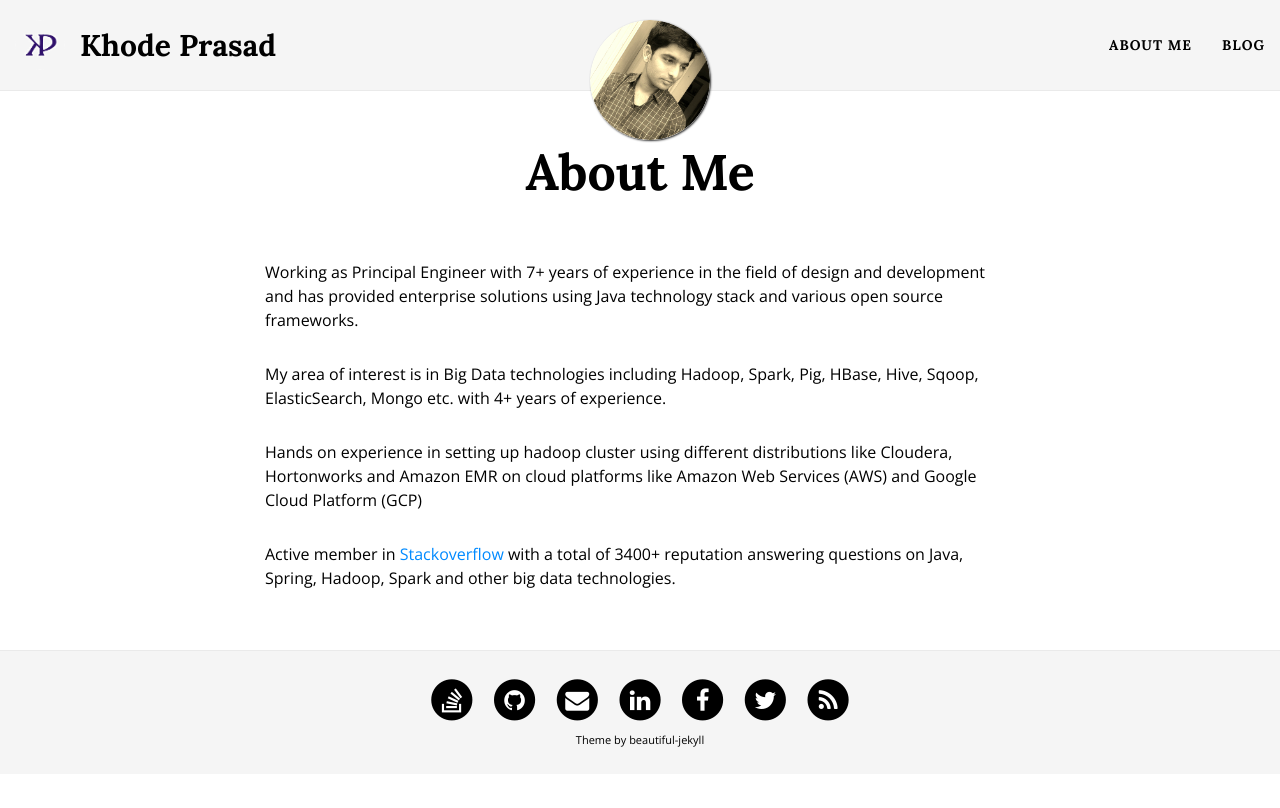
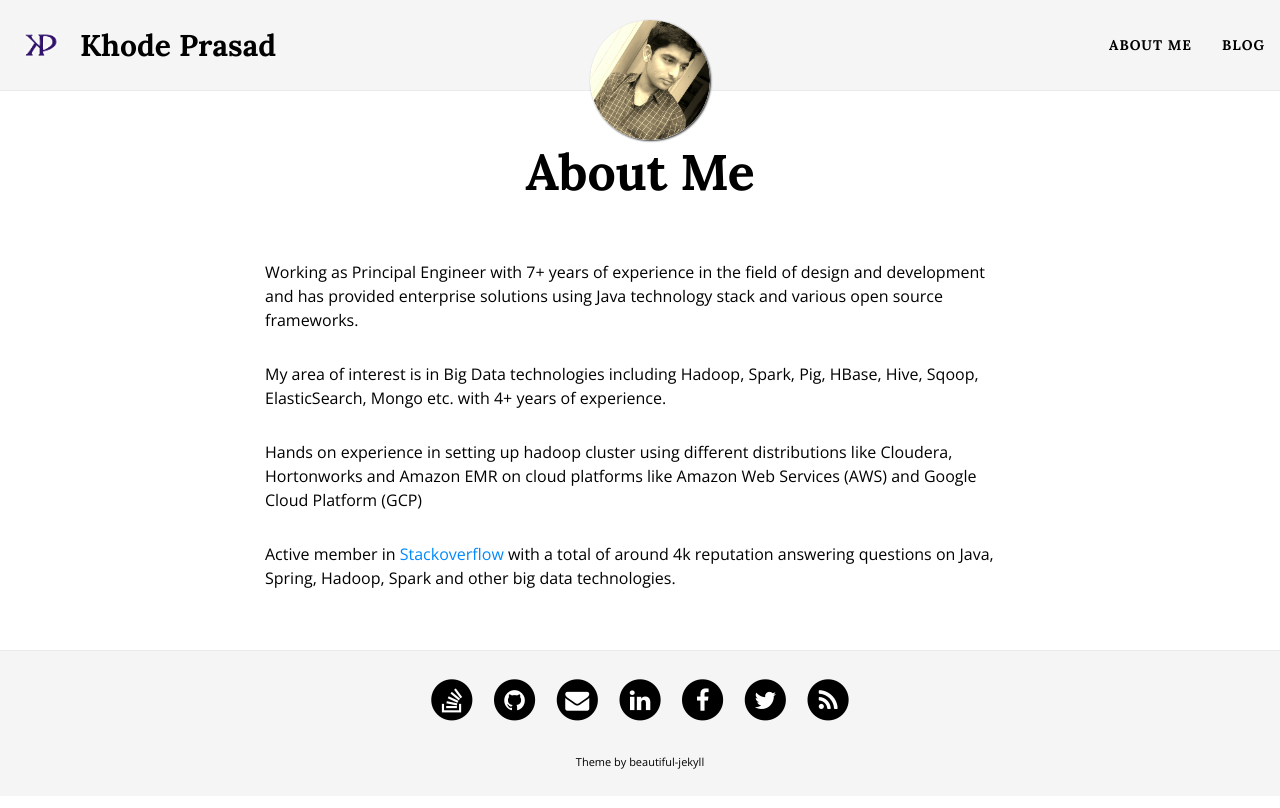
Before and after one commit to khodeprasad/khodeprasad.github.io, a Jekyll site: the page built from aboutme.md, in a window 1280 px wide. Shown: the top 808 px of the page. Built offline with Jekyll 4.4.1, drawn with Linux system fonts in a browser that asks for light colours; nearby versions of some CDN libraries; some of the changed lines change nothing that is shown.

Commit message:
Minor changes

```diff
--- a/_config.yml
+++ b/_config.yml
@@ -11,13 +11,11 @@
 #url: "http://username.github.io/projectname"
 #baseurl: "/projectname"
 
-# Of course don't forget to change the username and projectname to YOUR username and project
-
 # Name of website
 title: Khode Prasad
 
 # Short description of your site
-description: Data Engineer
+description: Data Engineer & ML Enthusiast
 
 # --- Navigation bar options --- #
 
@@ -46,14 +44,14 @@
   twitter: prasadkhode
   linkedin: khodeprasad
   stackoverflow: 1025328/prasad-khode
-  reddit: yourname    # eg. daattali
-  google-plus: +yourname   # eg. +DeanAttali or 109424658772469020925
-  xing: yourname      # eg. daattali
-  snapchat: yourname  # eg. daattali
-  instagram: yourname # eg. daattali
-  youtube: yourlink   # eg. user/daattali or channel/daattali
-  spotify: yourname   # eg. daattali
-  telephone: yourphone   # eg. +14159998888
+  reddit: yourname
+  google-plus: +yourname
+  xing: yourname
+  snapchat: yourname
+  instagram: yourname
+  youtube: yourlink
+  spotify: yourname
+  telephone: yourphone
 
 # Select which links to show in the footer
 footer-links-active:
--- a/_includes/footer.html
+++ b/_includes/footer.html
@@ -159,7 +159,8 @@
           {% endif %}
         </ul>
 
-        <!-- Please don't remove this, keep my open source work credited :) -->
+    <!-- Please don't remove this, keep my open source work credited :) -->
+    <p></p>
 		<p class="theme-by">
 		   Theme by <a href="http://deanattali.com/beautiful-jekyll/">beautiful-jekyll</a>
 		</p>
--- a/aboutme.md
+++ b/aboutme.md
@@ -10,4 +10,4 @@
 
 Hands on experience in setting up hadoop cluster using different distributions like Cloudera, Hortonworks and Amazon EMR on cloud platforms like Amazon Web Services (AWS) and Google Cloud Platform (GCP)
 
-Active member in [Stackoverflow](https://stackoverflow.com/users/1025328/prasad-khode) with a total of 3400+ reputation answering questions on Java, Spring, Hadoop, Spark and other big data technologies.
+Active member in [Stackoverflow](https://stackoverflow.com/users/1025328/prasad-khode) with a total of around 4k reputation answering questions on Java, Spring, Hadoop, Spark and other big data technologies.
--- a/css/main.css
+++ b/css/main.css
@@ -301,7 +301,7 @@
 }
 footer .theme-by {
   text-align: center;
-  margin: 8px 0 0;
+  margin: 1px 0 0;
   font-size: 11px;
 }
 
```
Also changed, not shown: Gemfile.lock.
